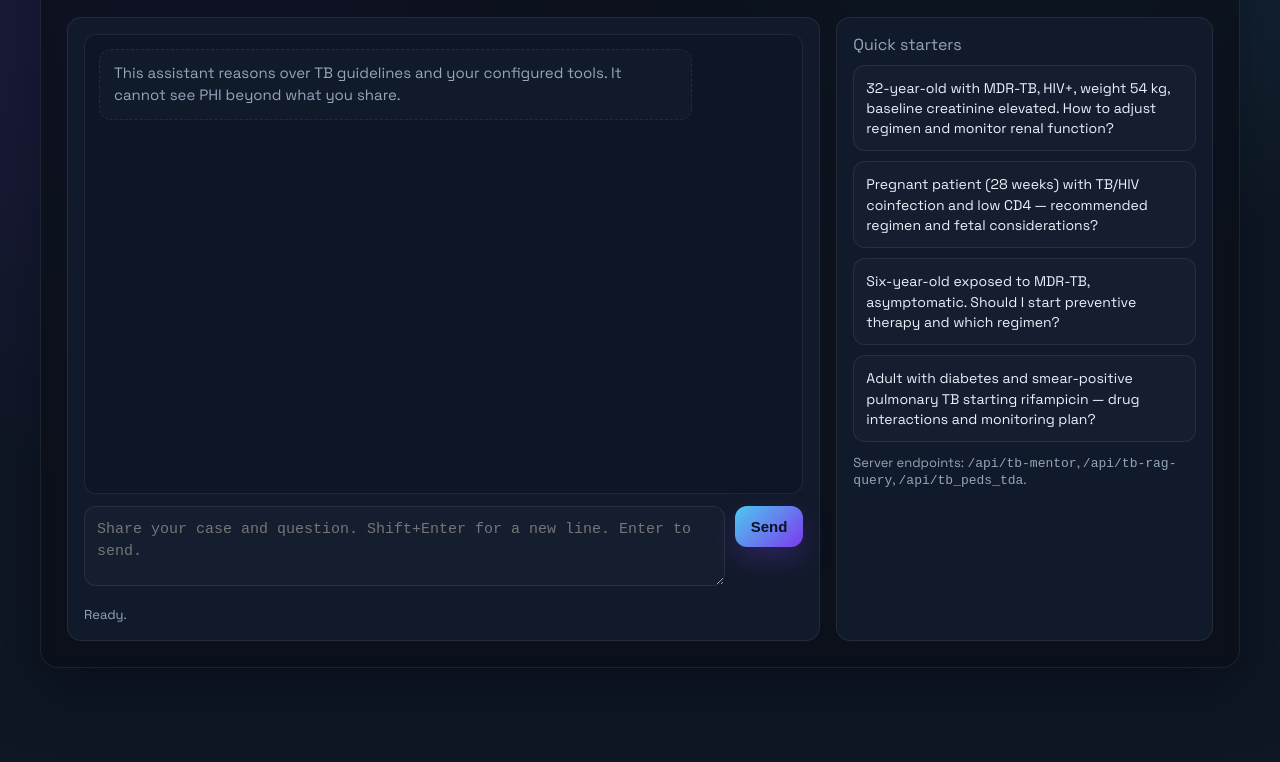
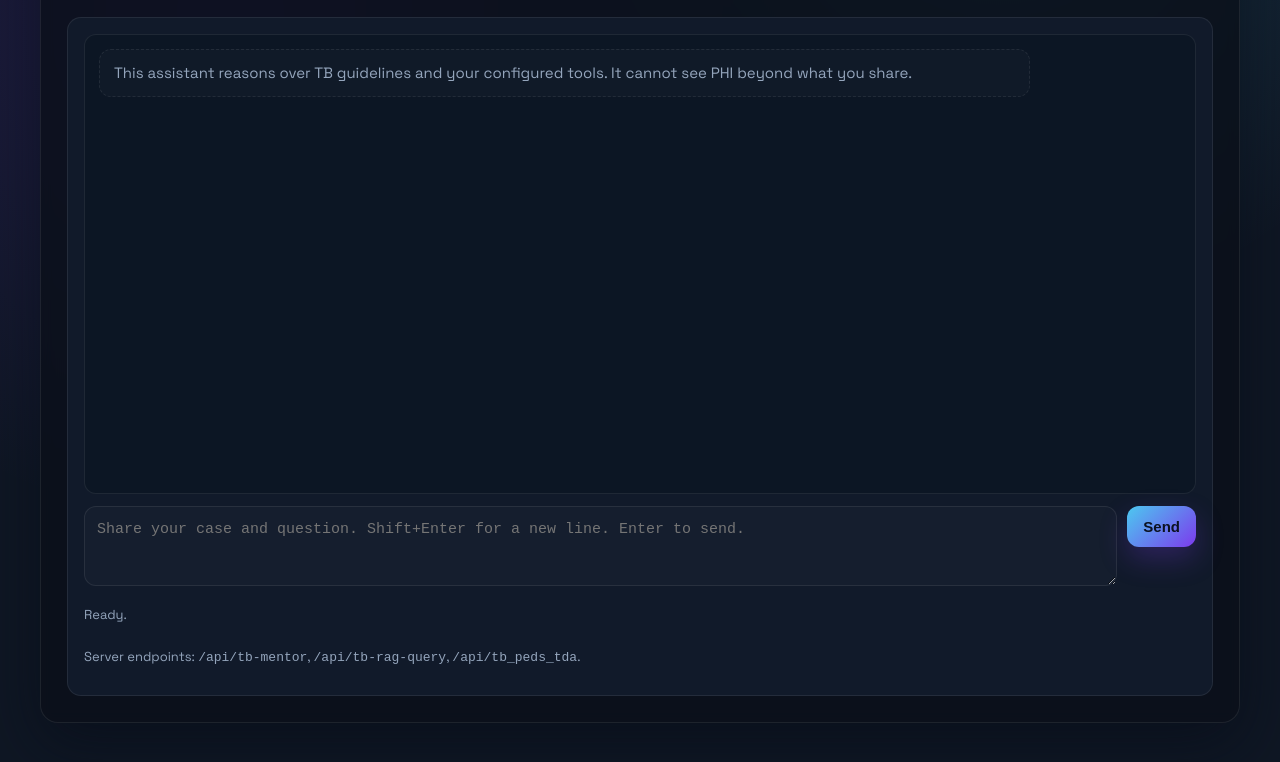
Before and after one commit to aiclinicalmentor-sketch/tb-mentor-api, a website: page public/index.html in a window 1280 px wide. Shown: the part 154-916 px from the top of the page. Before the commit the page ends 870 px from the top, so only its background shows below. Drawn offline with Linux system fonts and the light colour scheme.

Commit message:
changed UI no quick starters

```diff
--- a/public/index.html
+++ b/public/index.html
@@ -62,17 +62,14 @@
       border: 1px solid rgba(76, 201, 240, 0.4);
     }
     .lead { color: var(--muted); margin: 6px 0 0; line-height: 1.55; max-width: 780px; }
-    .grid {
-      display: grid;
-      grid-template-columns: 2fr 1fr;
-      gap: 16px;
-    }
+    .grid { display: grid; grid-template-columns: 1fr; gap: 16px; }
     .card {
       background: var(--panel);
       border: 1px solid var(--border);
       border-radius: 14px;
       padding: 16px;
     }
+    .quickstarters { display: none; }
     .chat {
       display: flex;
       flex-direction: column;
@@ -139,19 +136,6 @@
     }
     button:hover { transform: translateY(-1px); box-shadow: 0 16px 34px rgba(124, 58, 237, 0.28); }
     button:disabled { opacity: 0.6; cursor: not-allowed; transform: none; box-shadow: none; }
-    .pill {
-      border: 1px solid var(--border);
-      border-radius: 12px;
-      padding: 12px;
-      background: rgba(255, 255, 255, 0.02);
-      color: var(--text);
-      cursor: pointer;
-      transition: border 0.2s, transform 0.12s ease;
-      font-size: 14px;
-      line-height: 1.45;
-    }
-    .pill:hover { border-color: rgba(76, 201, 240, 0.7); transform: translateY(-1px); }
-    .samples { display: grid; gap: 10px; }
     .status { font-size: 13px; color: var(--muted); margin-top: 8px; min-height: 18px; }
     .error { color: #ff8a8a; }
     .success { color: #7ef7c6; }
@@ -191,9 +175,10 @@
           <button id="askBtn">Send</button>
         </div>
         <div class="status" id="status">Ready.</div>
+        <p class="status" style="margin-top:12px;">Server endpoints: <code>/api/tb-mentor</code>, <code>/api/tb-rag-query</code>, <code>/api/tb_peds_tda</code>.</p>
       </div>
 
-      <div class="card">
+      <div class="card quickstarters">
         <p style="margin:0 0 10px; color: var(--muted);">Quick starters</p>
         <div class="samples" id="samples">
           <div class="pill">32-year-old with MDR-TB, HIV+, weight 54 kg, baseline creatinine elevated. How to adjust regimen and monitor renal function?</div>
```
